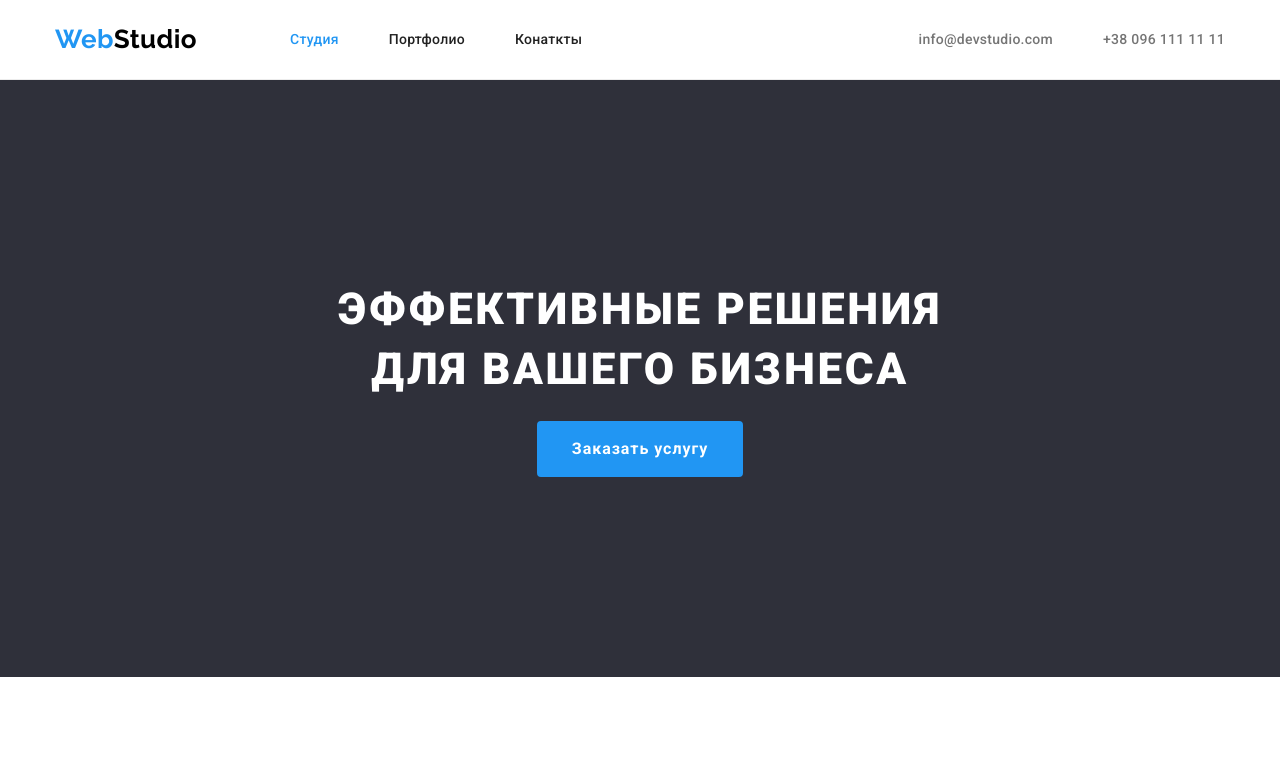
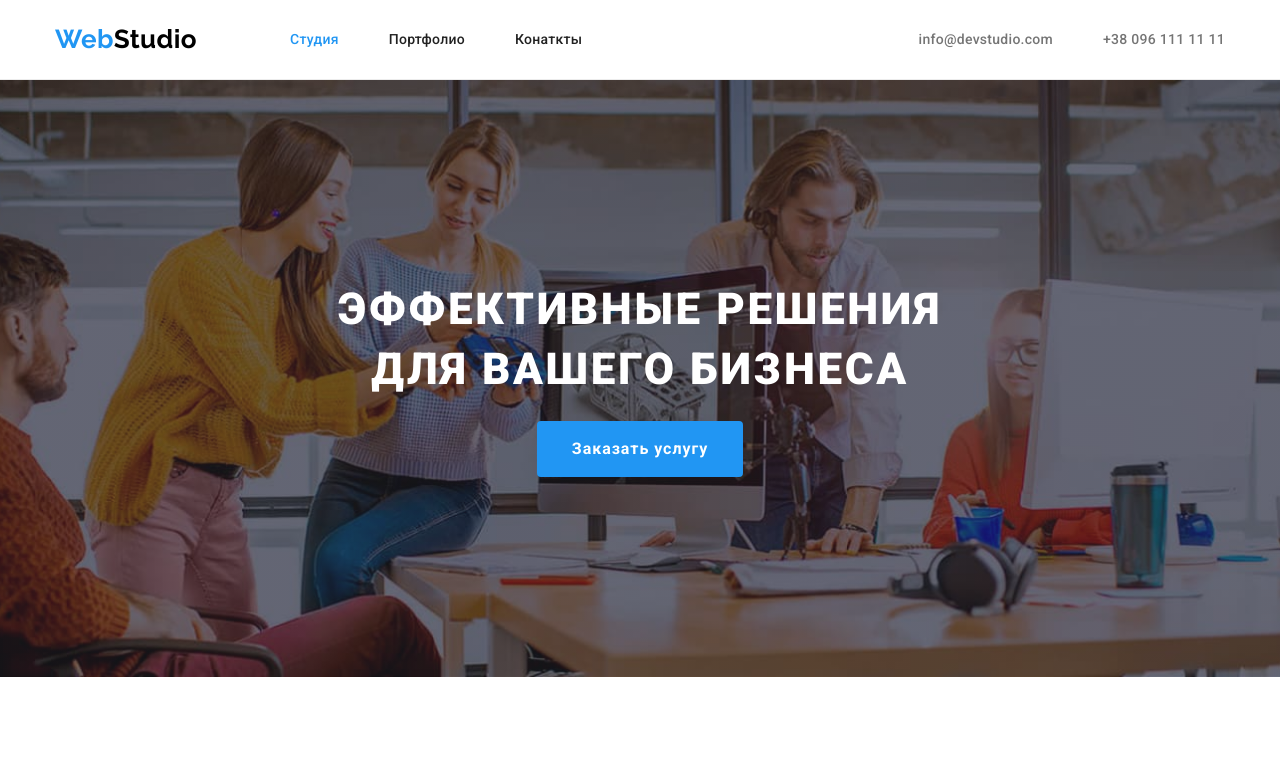
Before and after one commit to DimaK9/goit-markup-hw-04, a plain HTML site: page index.html in a window 1280 px wide. Shown: the top 768 px of the page. Drawn offline with nearby package versions, Linux system fonts and the light colour scheme.

Commit message:
розпочав робити ДЗ 4

```diff
--- a/css/styles.css
+++ b/css/styles.css
@@ -138,7 +138,23 @@ background-color: var(--hero-and-footer-background-color);
 text-align: center;
 padding-top: 200px;
 padding-bottom: 200px;
+max-width: 1600px;
+max-height: 600px;
+margin-right: auto;
+margin-left: auto;
+
+background-image: linear-gradient(
+    to right,
+rgba(47, 48, 58, 0.4),
+rgba(47, 48, 58, 0.4)
+), url(../images/mainfon.jpg);
+
+background-repeat: no-repeat;
+background-position: center;
+background-size: cover;
+
 }
+
 .main-title {
     font-weight: 900;
     font-size: 44px;
```
Also changed, not shown: portfolio.html (+2 -2 lines), images/mainfon.jpg (added).
